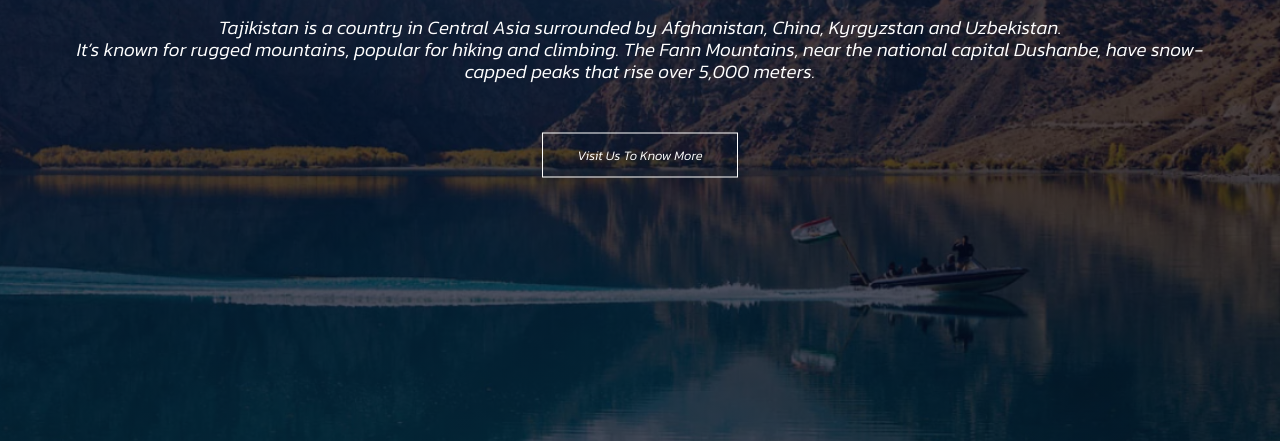
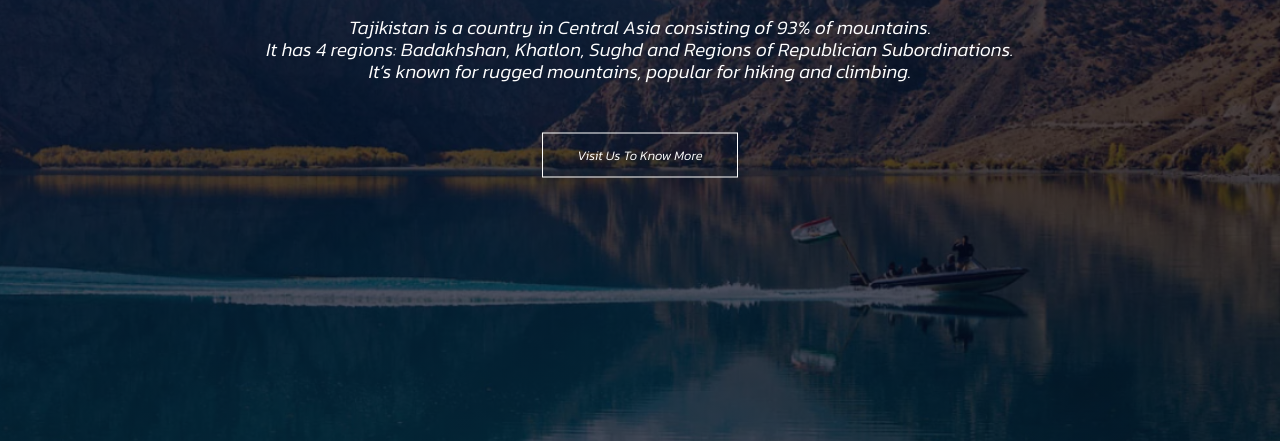
Before and after one commit to normatov-d-auca-2021/webpagefall2023, a plain HTML site: page index.html in a window 1280 px wide. Shown: the part 359-800 px from the top of the page. Drawn offline with Linux system fonts and the light colour scheme; a web font is replaced by a local one.

Commit message:
updates for github

```diff
--- a/index.html
+++ b/index.html
@@ -25,10 +25,9 @@
         </nav>
     <div class="textsBox">
         <h1>Welcome to Tajikistan</h1>
-        <p>Tajikistan is a country in Central Asia surrounded by Afghanistan, China, Kyrgyzstan and Uzbekistan.
-             <br>It’s known for rugged mountains, popular for hiking and climbing.
-             The Fann Mountains, near the national capital Dushanbe,
-             have snow-capped peaks that rise over 5,000 meters.</p>
+        <p>Tajikistan is a country in Central Asia consisting of 93% of mountains.<br>
+            It has 4 regions: Badakhshan, Khatlon, Sughd and Regions of Republician Subordinations.
+             <br>It’s known for rugged mountains, popular for hiking and climbing. </p>
 
     <a href="" class="btn">Visit Us To Know More</a>
     </div>
```
